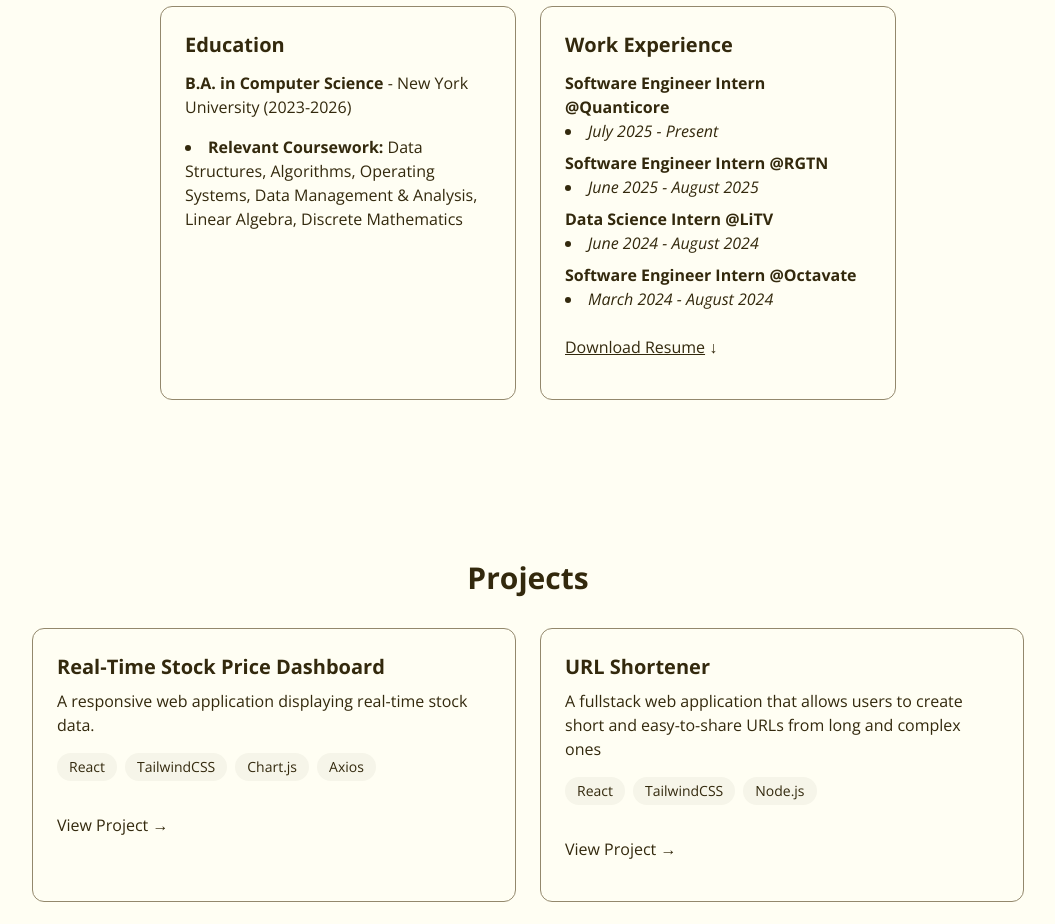
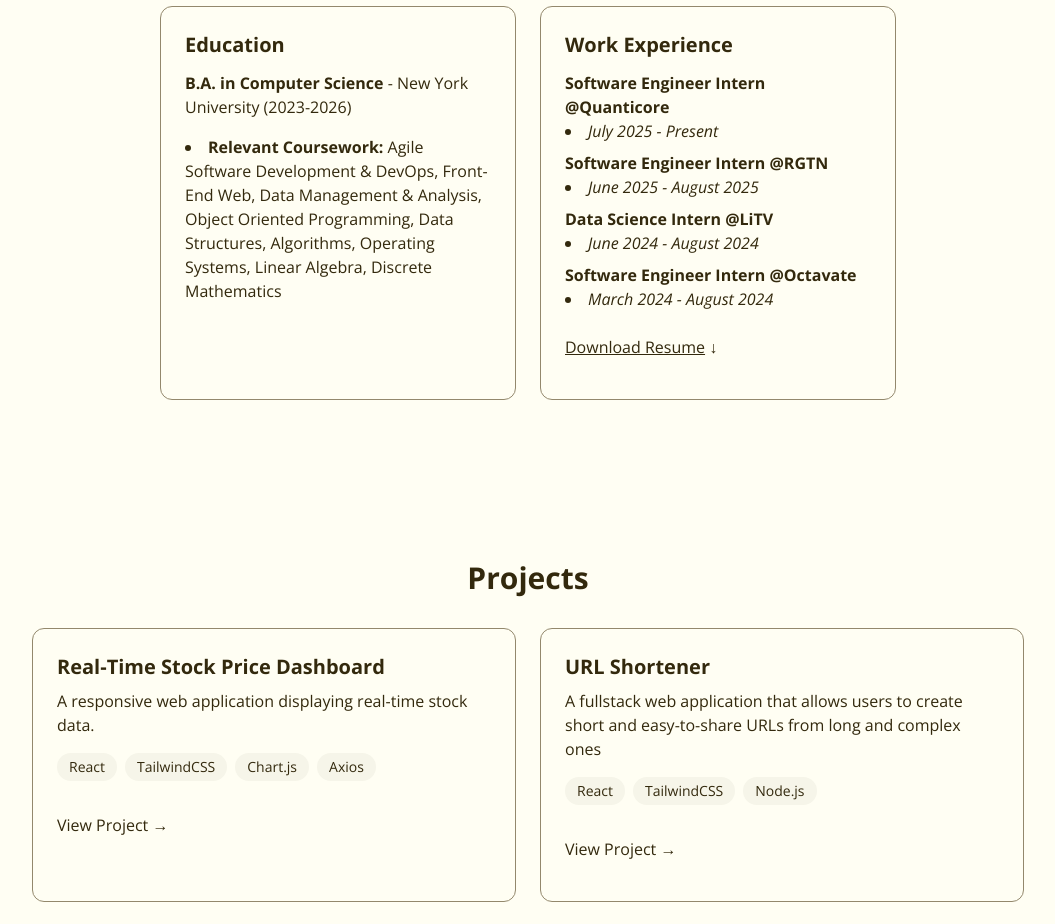
Before and after one commit to venetialiu/venetialiu, a React (Vite) app: page / in a window 1280 px wide. Shown: the part 1360-2284 px from the top of the page, without its empty margins (112-1167 px from the left). Built offline with nearby package versions, Linux system fonts and the light colour scheme.

Commit message:
Update About.jsx

```diff
--- a/src/components/sections/About.jsx
+++ b/src/components/sections/About.jsx
@@ -95,7 +95,8 @@ export const About = () => {
                             </h3>
                             <ul className="list-disc list-inside space-y-2">
                                 <li>
-                                    <strong>Relevant Coursework:</strong> Data Structures, Algorithms, Operating Systems, Data Management & Analysis, Linear Algebra, Discrete Mathematics
+                                    <strong>Relevant Coursework:</strong> Agile Software Development & DevOps, Front-End Web, Data Management & Analysis, Object Oriented
+Programming, Data Structures, Algorithms, Operating Systems, Linear Algebra, Discrete Mathematics
                                 </li>
                             </ul>
                         </div>
```
